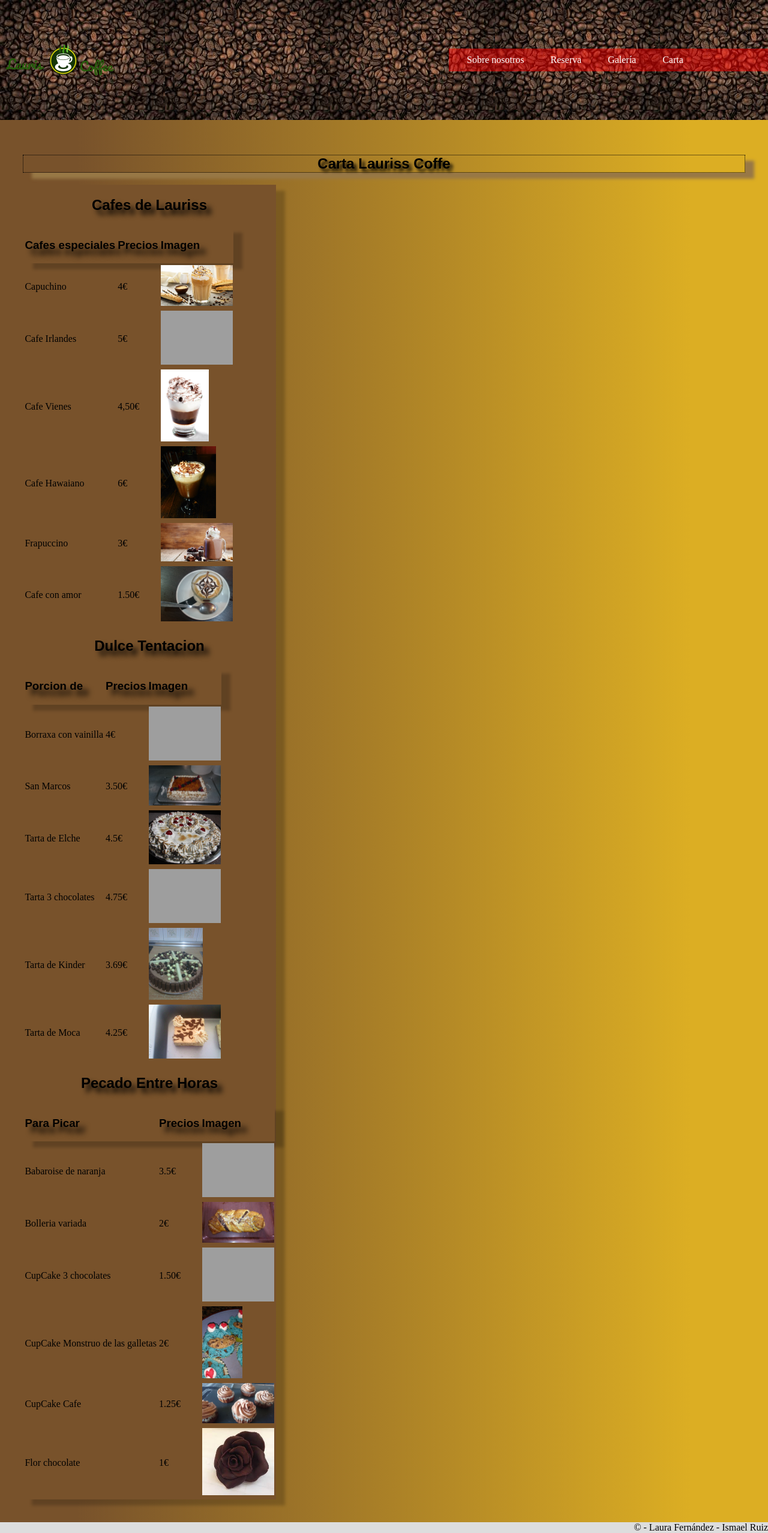
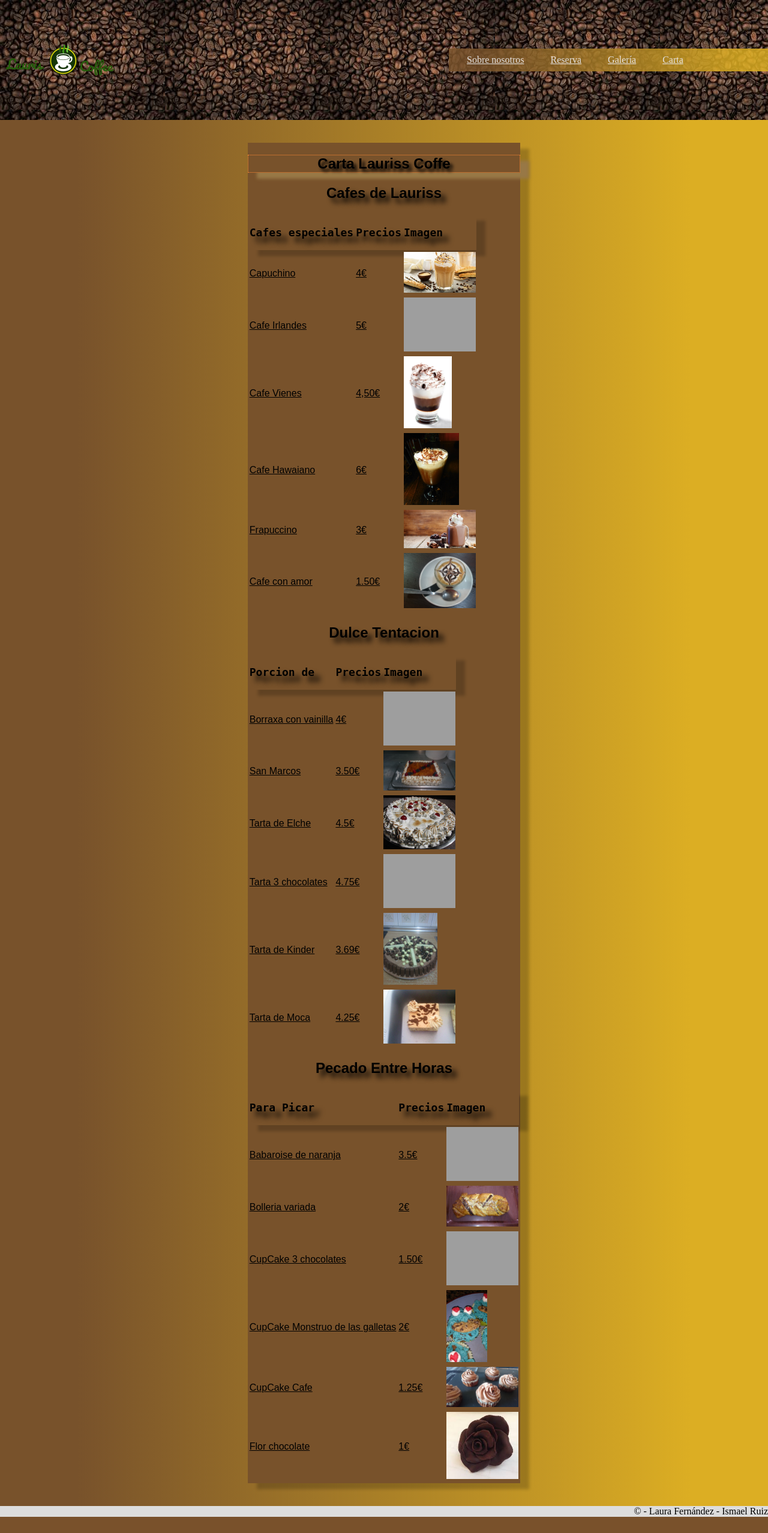
Before and after one commit to IsmaDevBalmis/ProyectoLM-LauraIsmael, a PHP site: page /pages/carta.html in a window 1280 px wide. Shown: the whole page at 60% size. After the commit the page ends 2529 px from the top, so only its background shows below. Run offline with PHP 8.4, Linux system fonts and the light colour scheme; grey boxes are pictures that could not be loaded.

Commit message:
Acabo el diseño de la carta y la añado. Retoco el index levemente añadiendo la paleta para el fondo

```diff
--- a/proyecto/css/carta.css
+++ b/proyecto/css/carta.css
@@ -1,7 +1,6 @@
 .contenedorpadre{
   padding: 3%;
   display:flex;
-  flex-direction: column;
   justify-content: center;
   background: -webkit-linear-gradient(left, #78522B 10%, #DCAE23 90%);
   background: -o-linear-gradient(left, #78522B 10%, #DCAE23 90%);
@@ -10,14 +9,14 @@
 }
 .tablaencabezado
 {
-  align-items: center;
-  justify-content: center;
   box-shadow: 15px 10px 5px rgba(0, 0, 0, 0.2);
+  border:2px;
 }
 .img
 {
   max-height: 120px;
   max-width: 120px;
+  justify-content: center;
 }
 .img a:hover{
   background-color:bisque;
@@ -25,25 +24,23 @@
 }
 .titulo
 {
-  align-items: center;
-  font-family: 'BE MARKER Ink', arial;
+  text-align: center;
+  font-family: sans-serif;
   border: 1px dotted #ff8833;
-  border-color: black;
-  text-align: center;
-  min-width: 30vw;
   text-shadow: 5px 5px 5px #000000;
   box-shadow: 15px 10px 5px #987846;
 }
 .titulo2
 {
-  font-family: '20 CENTS MARKER Bold', arial;
+  font-family: fantasy;
   color: black;
   text-align:center;
   text-shadow: 8px 8px 8px #000000;
 }
 .titulo3
 {
-  font-family: '20 CENTS MARKER Bold', arial;
+  font-family: monospace;
+  font-size: 18px;
   color: black;
   text-align: left;
   text-shadow: 10px 10px 10px #000000;
@@ -58,17 +55,20 @@
 {
   display: flex;
   align-items: center;
+  justify-content: center;
 }
 .tabla
 {
-flex-direction: column;
-align-items: center;
 display:table;
 background-color: #78522B;
 border:1px;
 box-shadow: 15px 10px 5px rgba(0, 0, 0, 0.2);
 }
-
+.textos
+{
+  text-decoration: underline;
+  font-family: fantasy;
+}
 .contenedorpequeño {
   flex: 30%;
   flex-direction: row;
--- a/proyecto/css/index.css
+++ b/proyecto/css/index.css
@@ -25,14 +25,6 @@ hay que modificiar la altura de la imagen
   height: 20vh;
 
 }*/
-/*
-
-El nav que tengo ahora puesto es para el hueco del menú de
-navegación tenerlo visible de momento
-Habrá que cambiar las etiquetas para
-dejarlo como menú de navegación.
-
-*/
 
 .contenedorpadre{
   display: flex;
@@ -43,22 +35,24 @@ dejarlo como menú de navegación.
 .navIndex{
   background-size: 100%;
   padding: 10px;
-  background: rgba(255, 0, 0, 0.5);
+  background: -webkit-linear-gradient(left, #78522B 10%, #DCAE23 90%);
+  background: -o-linear-gradient(left, #78522B 10%, #DCAE23 90%);
+  background: linear-gradient(to right, #78522B 10%, #DCAE23 90%);
   width: 40%;
   align-items: center;
-
+  opacity: 0.85;
 
 }
 .navIndex a {
   color: white;
   padding: 14px 20px;
-  text-decoration: none;
+  text-decoration: underline;
   text-align: center;
 }
 
 
 .navIndex a:hover {
-  background-color:bisque;
+  background-color:#AF793D;
   color: black;
 }
 footer {
--- a/proyecto/index.html
+++ b/proyecto/index.html
@@ -15,9 +15,9 @@
           <img src="sources/img/logo.png" alt="logo">
           <div class="navIndex">
           <a href="index.php">Inicio</a>
-          <a href="#">Sobre nosotros</a>
+          <a href="index.html">Sobre nosotros</a>
           <a href="pages/reservas.html">Reserva</a>
-          <a href="#">Galería</a>
+          <a href="pages/galeria.html">Galería</a>
           <a href="pages/carta.html">Carta</a>
           </div>
         </header>
--- a/proyecto/pages/carta.html
+++ b/proyecto/pages/carta.html
@@ -11,17 +11,17 @@
         <header>
           <img src="../sources/img/logo.png" alt="logo">
           <div class="navIndex">
-          <a href="#">Sobre nosotros</a>
+          <a href="../index.html">Sobre nosotros</a>
           <a href="reservas.html">Reserva</a>
-          <a href="#">Galería</a>
+          <a href="galeria.html">Galería</a>
           <a href="carta.html">Carta</a>
           </div>
         </header>
         <section class="contenedorpadre">
-          <h1 class="titulo">Carta Lauriss Coffe</h1>
             <div class="contenedorelementos","bordes">
     <div class="tabla">
 <table>
+    <h1 class="titulo">Carta Lauriss Coffe</h1>
   <thead class=tablaencabezado>
   <h2 class="titulo2"> Cafes de Lauriss</h2>
 <tr>
@@ -32,29 +32,29 @@
 </thead>
 <tbody>
   <tr>
-  <td>Capuchino</td>
-  <td>4€</td>
+  <td class= "textos">Capuchino</td>
+  <td class= "textos">4€</td>
   <td><img class="img" src="../sources/img/img_carta/CafesdeLauriss/capuchino.jpg" alt="Capuchino">
   </tr>
   <tr>
-  <td>Cafe Irlandes</td>
-  <td>5€</td>
+  <td class= "textos">Cafe Irlandes</td>
+  <td class= "textos">5€</td>
   <td><img class="img" src="../sources/img/img_carta/CafesdeLauriss/Cafecream.jpg" alt="cafeirlandes">
   </tr>
-  <td>Cafe Vienes</td>
-  <td>4,50€</td>
+  <td class= "textos">Cafe Vienes</td>
+  <td class= "textos">4,50€</td>
   <td><img class="img" src="../sources/img/img_carta/CafesdeLauriss/cafevienes.jpg" alt="cafeirlandes">
   </tr>
-  <td>Cafe Hawaiano</td>
-  <td>6€</td>
+  <td class= "textos">Cafe Hawaiano</td>
+  <td class= "textos">6€</td>
   <td><img class="img" src="../sources/img/img_carta/CafesdeLauriss/hawaiano.jpg" alt="cafeirlandes">
   </tr>
-  <td>Frapuccino</td>
-  <td>3€</td>
+  <td class= "textos">Frapuccino</td>
+  <td class= "textos">3€</td>
   <td><img class="img" src="../sources/img/img_carta/CafesdeLauriss/frapuccino.png" alt="cafeirlandes">
   </tr>
-  <td>Cafe con amor</td>
-  <td>1.50€</td>
+  <td class= "textos">Cafe con amor</td>
+  <td class= "textos">1.50€</td>
   <td><img class="img" src="../sources/img/img_carta/CafesdeLauriss/CafeDecorado.jpg" alt="cafeirlandes">
   </tr>
 </tbody>
@@ -70,29 +70,29 @@
 </thead>
 <tbody>
 <tr>
-<td>Borraxa con vainilla</td>
-<td>4€</td>
+<td class= "textos">Borraxa con vainilla</td>
+<td class= "textos">4€</td>
 <td><img class="img" src="../sources/img/img_carta/DulceTentacion/borraxa.jpg" alt="borraxa">
 </tr>
 <tr>
-<td>San Marcos</td>
-<td>3.50€</td>
+<td class= "textos">San Marcos</td>
+<td class= "textos">3.50€</td>
 <td><img class="img" src="../sources/img/img_carta/DulceTentacion/sanmarcos.jpg" alt="san marcos">
 </tr>
-<td>Tarta de Elche</td>
-<td>4.5€</td>
+<td class= "textos">Tarta de Elche</td>
+<td class= "textos">4.5€</td>
 <td><img class="img" src="../sources/img/img_carta/DulceTentacion/tartadeelche.jpg" alt="Tarta de elche">
 </tr>
-<td>Tarta 3 chocolates</td>
-<td>4.75€</td>
+<td class= "textos">Tarta 3 chocolates</td>
+<td class= "textos">4.75€</td>
 <td><img class="img" src="../sources/img/img_carta/DulceTentacion/Tarta3xoko.jpg" alt="Tarta 3 chocolates">
 </tr>
-<td>Tarta de Kinder</td>
-<td>3.69€</td>
+<td class= "textos">Tarta de Kinder</td>
+<td class= "textos">3.69€</td>
 <td><img class="img" src="../sources/img/img_carta/DulceTentacion/tartakinder.jpg" alt="Tarta Kinder">
 </tr>
-<td>Tarta de Moca</td>
-<td>4.25€</td>
+<td class= "textos">Tarta de Moca</td>
+<td class= "textos">4.25€</td>
 <td><img class="img" src="../sources/img/img_carta/DulceTentacion/tartamoca.jpg" alt="Tarta Moca">
 </tr>
 </tbody>
@@ -108,29 +108,29 @@
 </thead>
 <tbody>
 <tr>
-<td>Babaroise de naranja</td>
-<td>3.5€</td>
+<td class= "textos">Babaroise de naranja</td>
+<td class= "textos">3.5€</td>
 <td><img class="img" src="../sources/img/img_carta/PecadoEntreHoras/babaroisenaranja.jpg" alt="Babaroise de naranja">
 </tr>
 <tr>
-<td>Bolleria variada</td>
-<td>2€</td>
+<td class= "textos">Bolleria variada</td>
+<td class= "textos">2€</td>
 <td><img class="img" src="../sources/img/img_carta/PecadoEntreHoras/bolleria.jpg" alt="Bolleria">
 </tr>
-<td>CupCake 3 chocolates</td>
-<td>1.50€</td>
+<td class= "textos">CupCake 3 chocolates</td>
+<td class= "textos">1.50€</td>
 <td><img class="img" src="../sources/img/img_carta/PecadoEntreHoras/cupcake3cholocates.jpg" alt="CupCake 3 chocolates">
 </tr>
-<td>CupCake Monstruo de las galletas</td>
-<td>2€</td>
+<td class= "textos">CupCake Monstruo de las galletas</td>
+<td class= "textos">2€</td>
 <td><img class="img" src="../sources/img/img_carta/PecadoEntreHoras/cupcakemoustruo.jpg" alt="Cup cake Monstruo">
 </tr>
-<td>CupCake Cafe</td>
-<td>1.25€</td>
+<td class= "textos">CupCake Cafe</td>
+<td class= "textos">1.25€</td>
 <td><img class="img" src="../sources/img/img_carta/PecadoEntreHoras/cupcakescafe.jpg" alt="Cup cakes Cafe">
 </tr>
-<td>Flor chocolate</td>
-<td>1€</td>
+<td class= "textos">Flor chocolate</td>
+<td class= "textos">1€</td>
 <td><img class="img" src="../sources/img/img_carta/PecadoEntreHoras/florchocolate.jpg" alt="Flor chocolate">
 </tr>
 </tbody>
```
